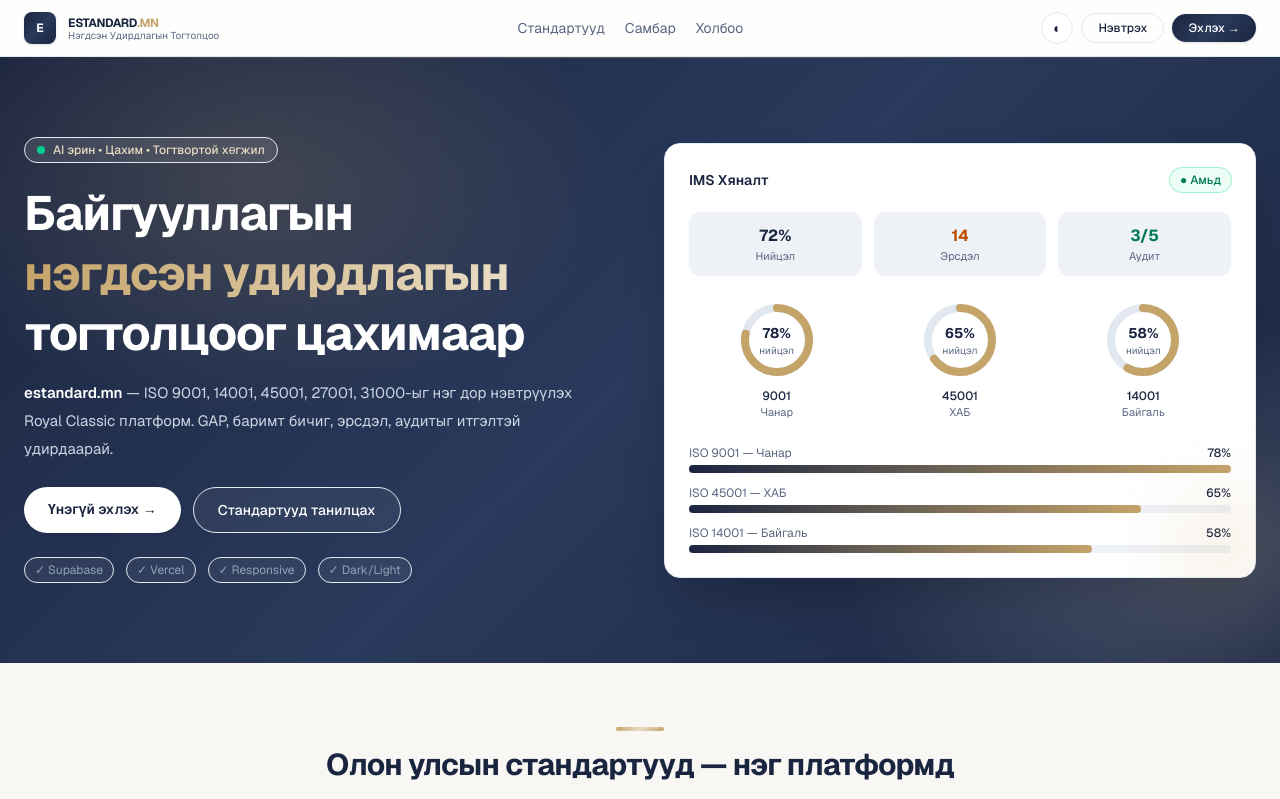
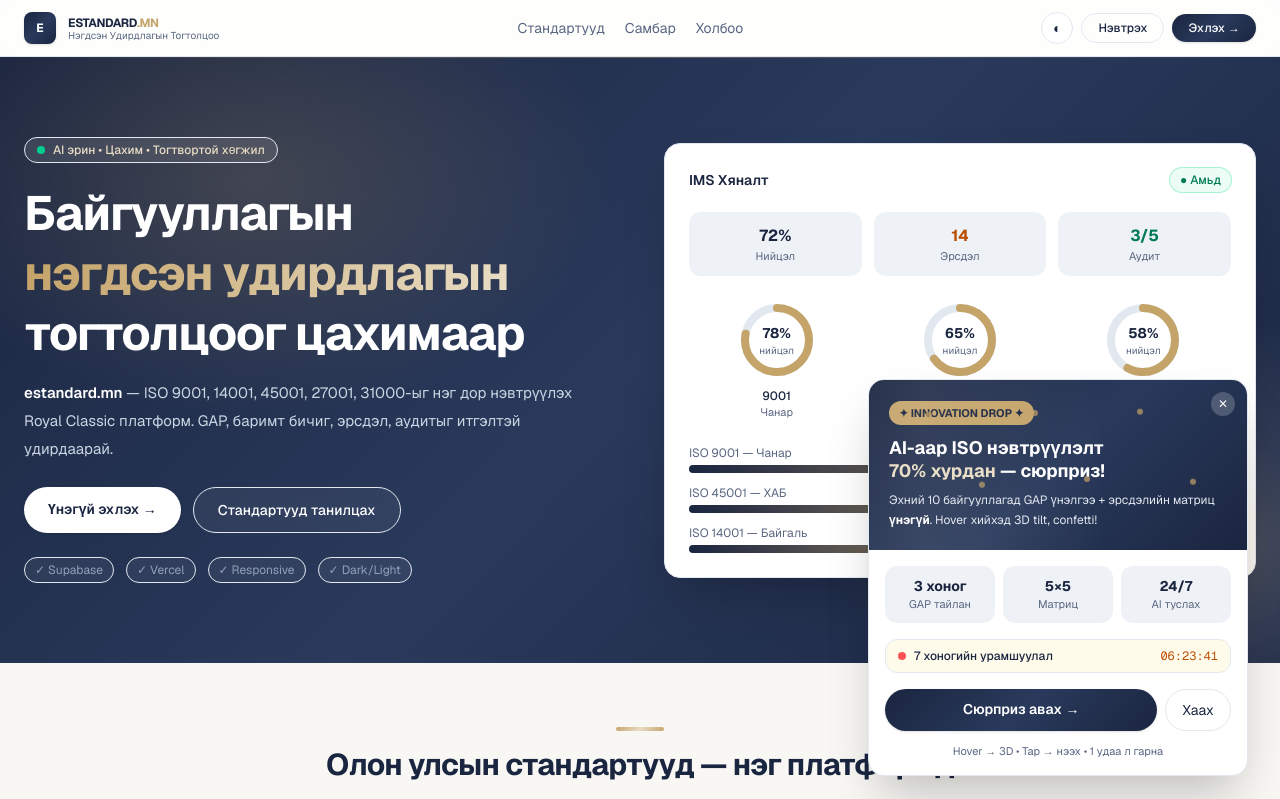
Before and after one commit to corporation0214-hue/estandard, a Next.js app: page / in a window 1280 px wide. Shown: the top 799 px of the page. Built offline with nearby package versions, Linux system fonts and the light colour scheme.

Commit message:
feat: marketing hover/dynamic — surprise spotlight + hover peek

```diff
--- a/src/app/page.tsx
+++ b/src/app/page.tsx
@@ -3,6 +3,7 @@
 import { Footer } from "@/components/Footer";
 import { STANDARDS, IMS_BENEFITS } from "@/lib/standards";
 import { Donut, BarChart } from "@/components/Charts";
+import { SurpriseSpotlight, HoverPeek } from "@/components/MarketingHover";
 
 export default function Home() {
   return (
@@ -89,19 +90,22 @@
         </div>
         <div className="mt-8 grid gap-4 sm:grid-cols-2 lg:grid-cols-3">
           {STANDARDS.map((s) => (
-            <Link key={s.id} href={`/standards/${s.id}`} className="group rounded-2xl border bg-card p-5 shadow-sm transition hover:-translate-y-0.5 hover:shadow-md">
+            <HoverPeek key={s.id} peek={`✦ ${s.code} — Hover → GAP үнэлгээ шууд!`}>
+              <Link href={`/standards/${s.id}`} className="group block rounded-2xl border bg-card p-5 shadow-sm transition hover:-translate-y-1 hover:shadow-lg hover:border-[var(--royal-gold)]/30">
                 <div className="flex items-center gap-3">
-                <div className={`flex h-9 w-9 items-center justify-center rounded-xl text-white shadow ${s.color} text-sm`}>{s.icon}</div>
+                  <div className={`flex h-9 w-9 items-center justify-center rounded-xl text-white shadow ${s.color} text-sm transition group-hover:scale-110`}>{s.icon}</div>
                   <div className="text-xs font-medium text-muted-foreground">{s.code}</div>
+                  <span className="ml-auto rounded-full bg-[var(--royal-gold-light)] px-2 py-0.5 text-[10px] font-bold text-[var(--royal)] opacity-0 transition group-hover:opacity-100">Hover ✨</span>
                 </div>
                 <div className="mt-3 text-sm font-semibold">{s.nameMn}</div>
                 <div className="text-xs text-muted-foreground">{s.name}</div>
                 <p className="mt-2 line-clamp-2 text-sm leading-6 text-muted-foreground">{s.description}</p>
                 <div className="mt-4 flex items-center justify-between">
                   <span className="text-xs font-medium text-[var(--royal)] group-hover:underline dark:text-[var(--royal-gold)]">Дэлгэрэнгүй → {s.clauses} бүлэг</span>
-                <span className="h-1.5 w-16 rounded-full bg-muted"><span className="block h-1.5 rounded-full gold-gradient" style={{ width: `${60 + Math.floor(Math.random()*35)}%` }} /></span>
+                  <span className="h-1.5 w-16 rounded-full bg-muted"><span className="block h-1.5 rounded-full gold-gradient transition-all group-hover:w-full" style={{ width: `${60 + Math.floor(Math.random()*35)}%` }} /></span>
                 </div>
               </Link>
+            </HoverPeek>
           ))}
         </div>
       </section>
@@ -156,6 +160,7 @@
         </div>
       </section>
 
+      <SurpriseSpotlight />
       <Footer />
     </div>
   );
--- /dev/null
+++ b/src/components/MarketingHover.tsx
@@ -0,0 +1,130 @@
+"use client";
+import Link from "next/link";
+import { useEffect, useState, useRef } from "react";
+
+export function SurpriseSpotlight() {
+  const [expanded, setExpanded] = useState(false);
+  const [dismissed, setDismissed] = useState(false);
+  const [visible, setVisible] = useState(false);
+  const cardRef = useRef<HTMLDivElement>(null);
+
+  useEffect(() => {
+    if (localStorage.getItem("estandard-surprise-dismissed")) {
+      setDismissed(true);
+      return;
+    }
+    const t = setTimeout(() => setVisible(true), 1500);
+    return () => clearTimeout(t);
+  }, []);
+
+  useEffect(() => {
+    if (!visible || dismissed) return;
+    const t = setTimeout(() => setExpanded(true), 3500);
+    const close = setTimeout(() => setExpanded(false), 8000);
+    return () => {
+      clearTimeout(t);
+      clearTimeout(close);
+    };
+  }, [visible, dismissed]);
+
+  function handleDismiss() {
+    setDismissed(true);
+    setExpanded(false);
+    localStorage.setItem("estandard-surprise-dismissed", "1");
+  }
+
+  function handleMouseMove(e: React.MouseEvent) {
+    if (!cardRef.current || !expanded) return;
+    const rect = cardRef.current.getBoundingClientRect();
+    const x = (e.clientX - rect.left - rect.width / 2) / 20;
+    const y = (e.clientY - rect.top - rect.height / 2) / 20;
+    cardRef.current.style.transform = `perspective(800px) rotateY(${x}deg) rotateX(${-y}deg) scale(1.02)`;
+  }
+  function handleMouseLeave() {
+    if (cardRef.current) cardRef.current.style.transform = "perspective(800px) rotateY(0) rotateX(0) scale(1)";
+    setExpanded(false);
+  }
+
+  if (dismissed || !visible) return null;
+
+  return (
+    <div className="fixed bottom-4 right-4 z-50 flex flex-col items-end gap-2 px-2 md:bottom-6 md:right-6">
+      {/* Collapsed pill */}
+      <div
+        onMouseEnter={() => setExpanded(true)}
+        onClick={() => setExpanded((v) => !v)}
+        className={`flex cursor-pointer items-center gap-2 rounded-full border bg-card px-3 py-2 shadow-xl transition-all hover:shadow-2xl md:px-4 ${expanded ? "opacity-0 pointer-events-none translate-y-2" : "opacity-100"}`}
+      >
+        <span className="flex h-7 w-7 items-center justify-center rounded-full gold-gradient text-sm animate-bounce">🎁</span>
+        <span className="hidden text-xs font-semibold sm:inline">Сюрприз санал</span>
+        <span className="rounded-full bg-red-500 px-1.5 py-0.5 text-[10px] font-bold text-white animate-pulse">ШИНЭ</span>
+        <span className="text-xs text-muted-foreground">↗</span>
+      </div>
+
+      {/* Expanded window */}
+      <div
+        ref={cardRef}
+        onMouseMove={handleMouseMove}
+        onMouseLeave={handleMouseLeave}
+        className={`w-[92vw] max-w-[380px] origin-bottom-right overflow-hidden rounded-2xl border bg-card shadow-2xl transition-all duration-500 ${expanded ? "scale-100 opacity-100 translate-y-0" : "pointer-events-none scale-95 opacity-0 translate-y-4"}`}
+      >
+        {/* Top shimmer */}
+        <div className="relative royal-gradient p-5 text-white">
+          <div className="absolute inset-0 opacity-30" style={{ background: "linear-gradient(90deg, transparent, rgba(255,255,255,0.3), transparent)", animation: "shimmer 2s infinite" }} />
+          <button onClick={handleDismiss} className="absolute right-3 top-3 flex h-6 w-6 items-center justify-center rounded-full bg-white/20 text-xs hover:bg-white/30">✕</button>
+          <div className="inline-flex items-center gap-1.5 rounded-full bg-[var(--royal-gold)] px-2.5 py-1 text-[11px] font-bold text-[var(--royal)]">✦ INNOVATION DROP ✦</div>
+          <h3 className="mt-3 text-lg font-bold leading-tight">AI-аар ISO нэвтрүүлэлт<br /><span className="text-[var(--royal-gold-light)]">70% хурдан</span> — сюрприз!</h3>
+          <p className="mt-2 text-xs leading-5 text-slate-200">Эхний 10 байгууллагад GAP үнэлгээ + эрсдэлийн матриц <b className="text-white">үнэгүй</b>. Hover хийхэд 3D tilt, confetti!</p>
+          {/* confetti dots */}
+          <div className="pointer-events-none absolute inset-0 overflow-hidden">
+            {[...Array(6)].map((_, i) => (
+              <span key={i} className="absolute h-1.5 w-1.5 rounded-full bg-[var(--royal-gold)] opacity-70" style={{ left: `${15 + i * 14}%`, top: `${20 + (i % 2) * 40}%`, animation: `float ${2 + i * 0.3}s ease-in-out infinite` }} />
+            ))}
+          </div>
+        </div>
+
+        <div className="p-4">
+          <div className="grid grid-cols-3 gap-2">
+            {[
+              { v: "3 хоног", l: "GAP тайлан" },
+              { v: "5×5", l: "Матриц" },
+              { v: "24/7", l: "AI туслах" },
+            ].map((s) => (
+              <div key={s.l} className="rounded-xl bg-muted p-2.5 text-center">
+                <div className="text-sm font-bold text-[var(--royal)] dark:text-white">{s.v}</div>
+                <div className="text-[11px] text-muted-foreground">{s.l}</div>
+              </div>
+            ))}
+          </div>
+
+          <div className="mt-4 flex items-center gap-2 rounded-xl border border-amber-200 bg-amber-50 px-3 py-2 text-xs dark:border-amber-800 dark:bg-amber-950/30">
+            <span className="h-2 w-2 animate-pulse rounded-full bg-red-500" />
+            <span className="font-medium">7 хоногийн урамшуулал</span>
+            <span className="ml-auto font-mono text-amber-700 dark:text-amber-300">06:23:41</span>
+          </div>
+
+          <div className="mt-4 flex gap-2">
+            <Link href="/dashboard" onClick={handleDismiss} className="flex-1 rounded-full royal-gradient px-4 py-2.5 text-center text-sm font-semibold text-white shadow hover:opacity-90">Сюрприз авах →</Link>
+            <button onClick={handleDismiss} className="rounded-full border bg-card px-4 py-2.5 text-sm hover:bg-muted">Хаах</button>
+          </div>
+          <div className="mt-3 text-center text-[11px] text-muted-foreground">Hover → 3D • Tap → нээх • 1 удаа л гарна</div>
+        </div>
+      </div>
+
+      <style>{`@keyframes float { 0%,100% { transform: translateY(0)} 50% { transform: translateY(-6px)} } @keyframes shimmer { 0% { transform: translateX(-100%)} 100% { transform: translateX(100%)} }`}</style>
+    </div>
+  );
+}
+
+export function HoverPeek({ children, peek }: { children: React.ReactNode; peek: string }) {
+  const [show, setShow] = useState(false);
+  return (
+    <div className="relative" onMouseEnter={() => setShow(true)} onMouseLeave={() => setShow(false)}>
+      {children}
+      <div className={`pointer-events-none absolute -top-2 left-1/2 z-10 -translate-x-1/2 -translate-y-full rounded-xl border bg-[var(--royal)] px-3 py-2 text-xs font-medium text-white shadow-xl transition-all duration-200 ${show ? "opacity-100 translate-y-0" : "opacity-0 translate-y-1"}`}>
+        <span className="whitespace-nowrap">{peek}</span>
+        <div className="absolute -bottom-1 left-1/2 h-2 w-2 -translate-x-1/2 rotate-45 bg-[var(--royal)]" />
+      </div>
+    </div>
+  );
+}
```
Lines whose indentation alone changed are shown as unchanged.
